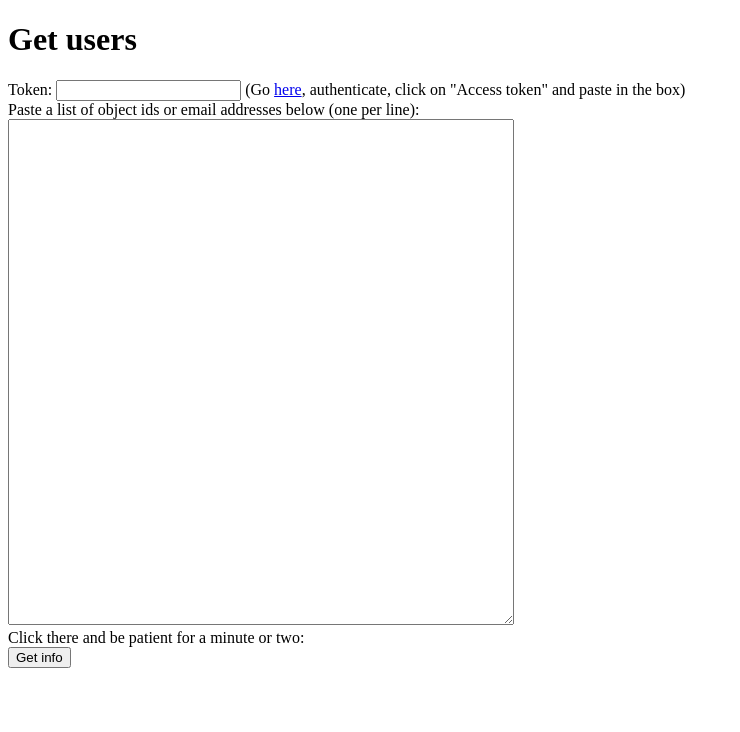
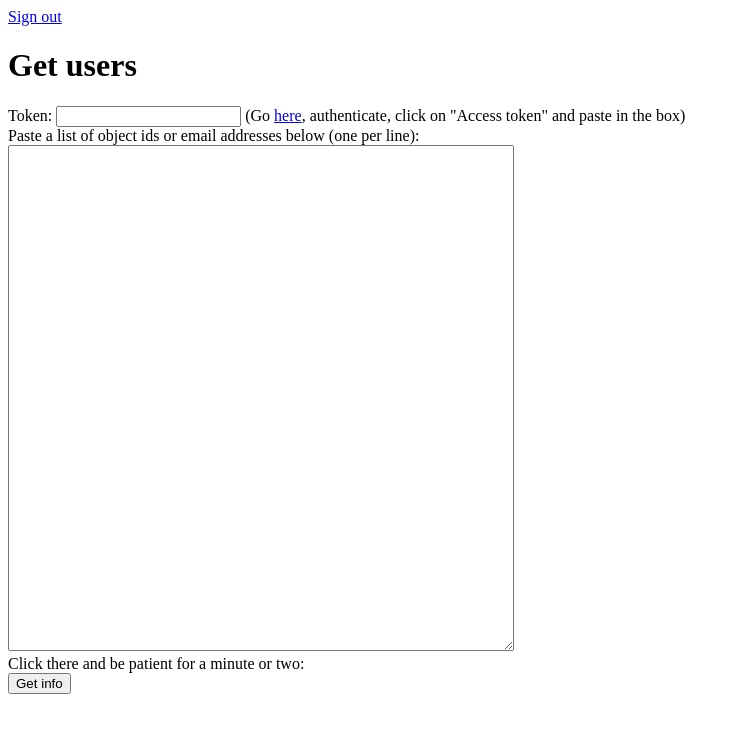
Before and after one commit to cfe84/get-users-from-aad-graph, a website: page public/index.html in a window 1280 px wide. Shown: the whole page, without its empty margins (0-740 px from the left). Drawn offline with Linux system fonts and the light colour scheme; no server answers.

Commit message:
Sign out

```diff
--- a/public/index.html
+++ b/public/index.html
@@ -27,6 +27,7 @@
     </style>
 </head>
 <body>
+  <a href="/.auth/logout">Sign out</a>
     <div id="app">
         <h1>Get users</h1>
         <div id="token">Token: <input id="input-token" value=""></input> (Go <a href="https://developer.microsoft.com/en-us/graph/graph-explorer">here</a>, authenticate, click on "Access token" and paste in the box)</div>
```
